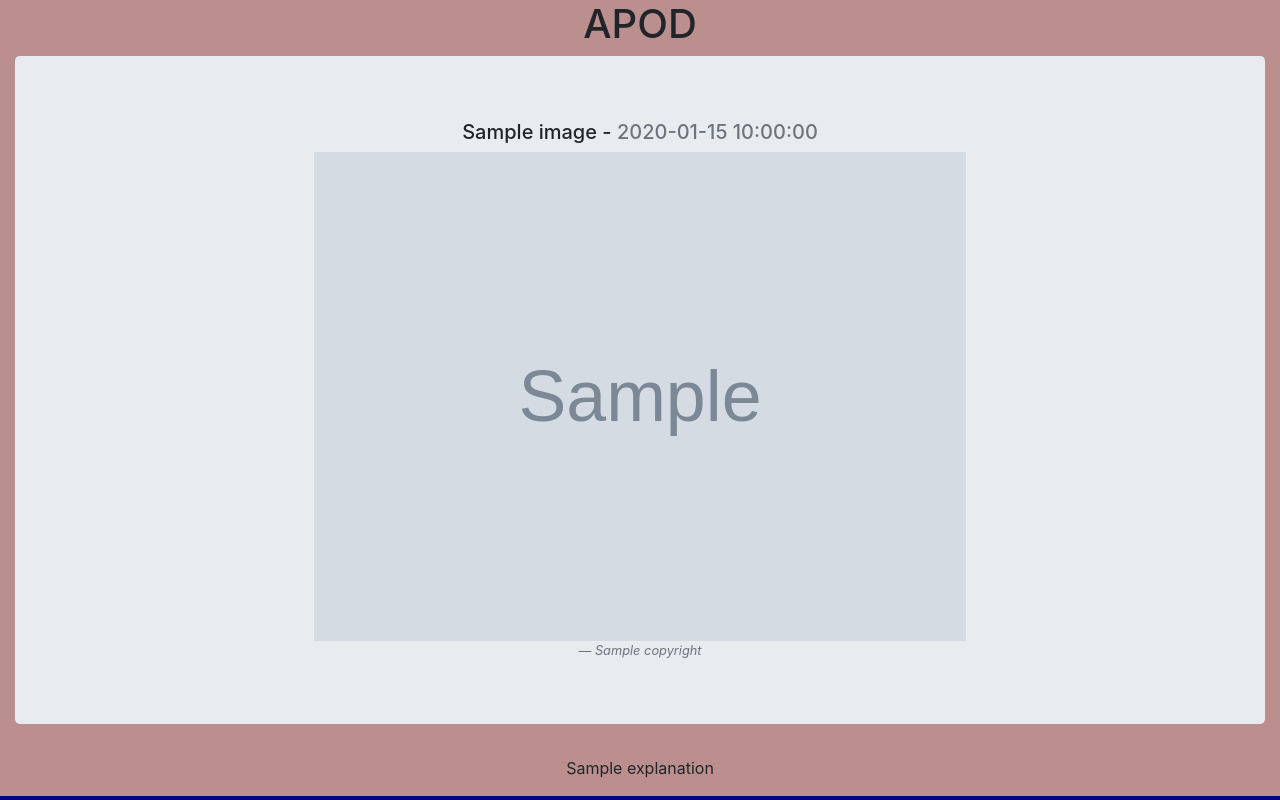
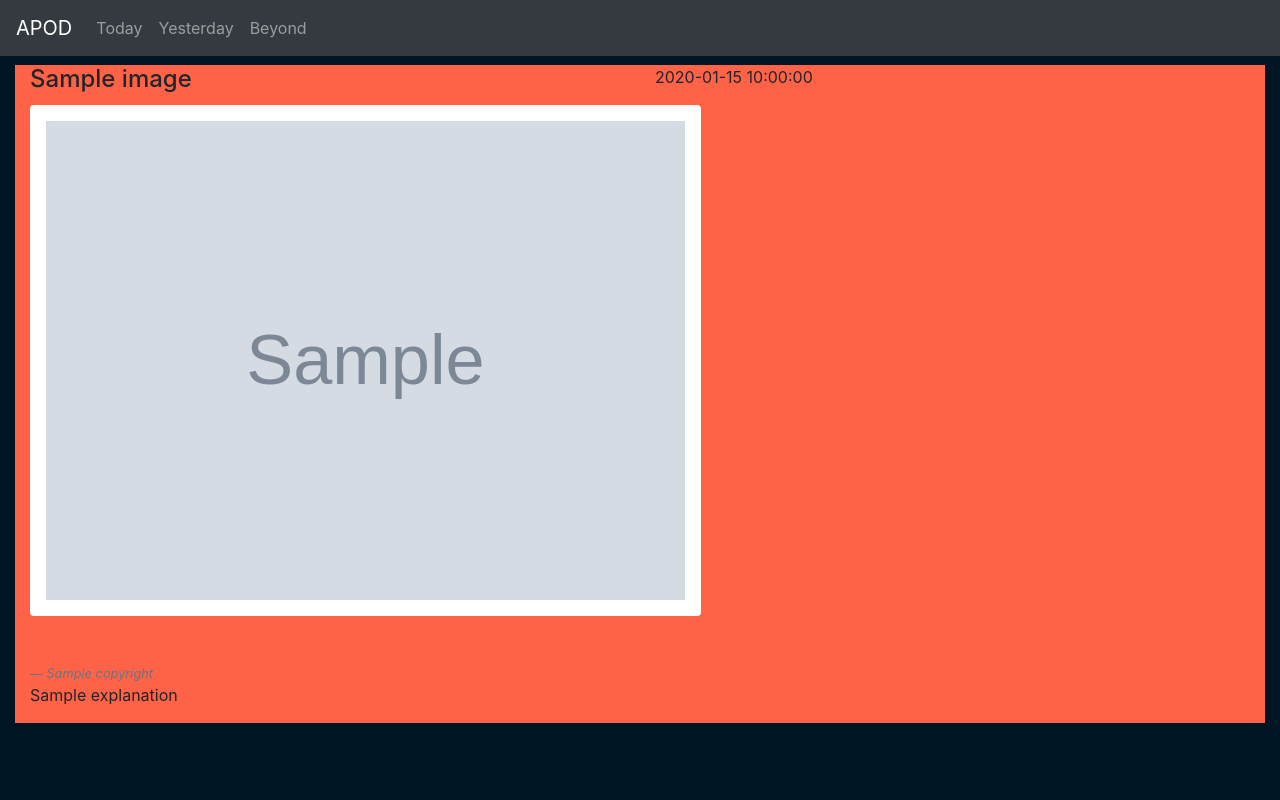
Before and after one commit to karla0/pymatrix, a Flask app: template apodflask/app/templates/index.html in a window 1280 px wide. Run offline with Flask 2, Linux system fonts and the light colour scheme; the template is opened without the code that fills it: most values are stand-ins (such as "Sample title", 1, 10 or a date in 2020); grey boxes marked "Sample" are stand-in pictures; some libraries are stand-ins or nearby versions.

Commit message:
Updated index.html structure
- simplified structure
- justified description

```diff
--- a/apodflask/app/static/style.css
+++ b/apodflask/app/static/style.css
@@ -1,21 +1,53 @@
 body {
-    background-color: navy;
-    text-align: center;
+    background-color: #001524;
+    padding-top: 65px;
+
 }
 
-#apod_header {
-    background-color: rebeccapurple;
+#apod-header {
+    color: white;
 }
 
-#content-div {
+/* #content-div {
     background-color: rosybrown;
-}
+} */
 
 #content {
     background-color: royalblue;
     height: 100%;
 }
 
+#star-moon-fa {
+    color: purple;
+}
+
+#star-fa {
+    color: yellow;
+}
+
+#moon-fa {
+    color: #9649cb;
+}
+
+#sun-fa {
+    color: #afbbf2;
+}
+
+#navigator {
+    background-color: #15616D;
+    margin-bottom: 5%;
+}
+
+#navigator-link {
+    margin: 2%;
+    /* background-color: violet; */
+    color: white;
+}
+
+#tester-div {
+    background-color: tomato;
+
+}
 /* #image {
 
 
@@ -39,3 +71,18 @@ body {
     padding: 10px;
 
 }
+
+#jumbo {
+
+    /* background-color: tomato; */
+    background-color: #FFECD1;
+}
+
+#jumbo-div {
+    background-color: turquoise;
+}
+
+#image-explanation {
+    color: white;
+    padding: 10%;
+}
--- a/apodflask/app/templates/index.html
+++ b/apodflask/app/templates/index.html
@@ -4,46 +4,73 @@
 <head>
     <meta charset="utf-8">
     <meta name="viewport" content="width=device-width, initial-scale=1, shrink-to-fit=no">
-    <!-- <link rel="stylesheet" media="screen" href="{{ url_for('static', filename='bootstrap.min.css') }}"> -->
     <link rel="stylesheet" href="https://stackpath.bootstrapcdn.com/bootstrap/4.4.1/css/bootstrap.min.css"
         integrity="sha384-Vkoo8x4CGsO3+Hhxv8T/Q5PaXtkKtu6ug5TOeNV6gBiFeWPGFN9MuhOf23Q9Ifjh" crossorigin="anonymous">
     <link rel="stylesheet" href="{{ url_for('static', filename='style.css')}}" <meta name="viewport"
         content="width=device-width, initial-scale=1">
-
     <title>APOD</title>
 </head>
 
-<body class="body">
-    <div class="container-fluid" id="content-div">
+<body class="container-fluid">
+    <div class="container" >
         <div class="row">
             <div class="col">
-                <p class="h1">APOD</p>
+                <div class="fixed-top">
+                    <nav class="navbar navbar-expand-md navbar-dark bg-dark">
+                        <a class="navbar-brand" href="#">APOD</a>
+                        <button class="navbar-toggler" type="button" data-toggle="collapse" data-target="#navbarContent"
+                            aria-controls="navbarContent" aria-expanded="false" aria-label="Toggle navigation">
+                            <span class="navbar-toggler-icon"></span>
+                        </button>
+                        <div class="collapse navbar-collapse" id="navbarContent">
+                            <ul class="navbar-nav mr-auto mt-2 mt-lg-0">
+                                <li class="nav-item">
+                                    <a class="nav-link" href="#">Today</a>
+                                </li>
+                                <li class="nav-item">
+                                    <a class="nav-link" href="#">Yesterday</a>
+                                </li>
+                                <li class="nav-item">
+                                    <a class="nav-link" href="#">Beyond</a>
+                                </li>
+                            </ul>
+                        </div>
+                    </nav>
+                </div>
             </div>
         </div>
-        <div class="jumbotron">
+    </div>
+        <div id="tester-div" class="container-fluid">
             <div class="row">
                 <div class="col">
-                    <p class="h5">{{ image.title }} - <span class="text-muted">{{ image.date }}</span></p>
+                    <p class="h4">{{ image.title }}</p>
+                </div>
+                <div class="col">
+                    <p class="test-muted">{{ image.date }}</p>
                 </div>
             </div>
             <div class="row">
                 <div class="col">
-
-                    <img src="{{ image_url }}" class="img-fluid" id="image">
+                    <div>
+                        <img src="{{ image_url }}" class="img-fluid p-3 mb-5 bg-white  rounded" id="image">
+                    </div>
+                </div>
+            </div>
+            <div class="row">
+                <div class="col">
                     <footer id="copyright" class="blockquote-footer"><cite title="{{ image.copyright }}">{{
-                            image.copyright}}</cite></footer>
-
+                            image.copyright }}</cite></footer>
+                </div>
+            </div>
+            <div class="row">
+                <div class="col">
+                    <p class="test-justify">{{ image.explanation }}</p>
                 </div>
             </div>
         </div>
-        <div class="row">
-            <div class="col">
-                <p id="image-explanation">{{ image.explanation }}</p>
-            </div>
-        </div>
 
-        <!-- <a href="{{ url_for('picture_of_day')}}">Hello</a> -->
-    </div>
+
+
     <script src="https://code.jquery.com/jquery-3.4.1.slim.min.js"
         integrity="sha384-J6qa4849blE2+poT4WnyKhv5vZF5SrPo0iEjwBvKU7imGFAV0wwj1yYfoRSJoZ+n"
         crossorigin="anonymous"></script>
@@ -53,6 +80,7 @@
     <script src="https://stackpath.bootstrapcdn.com/bootstrap/4.4.1/js/bootstrap.min.js"
         integrity="sha384-wfSDF2E50Y2D1uUdj0O3uMBJnjuUD4Ih7YwaYd1iqfktj0Uod8GCExl3Og8ifwB6"
         crossorigin="anonymous"></script>
+    <script src="https://kit.fontawesome.com/25e25236ba.js" crossorigin="anonymous"></script>
 </body>
 
 </html>
```
